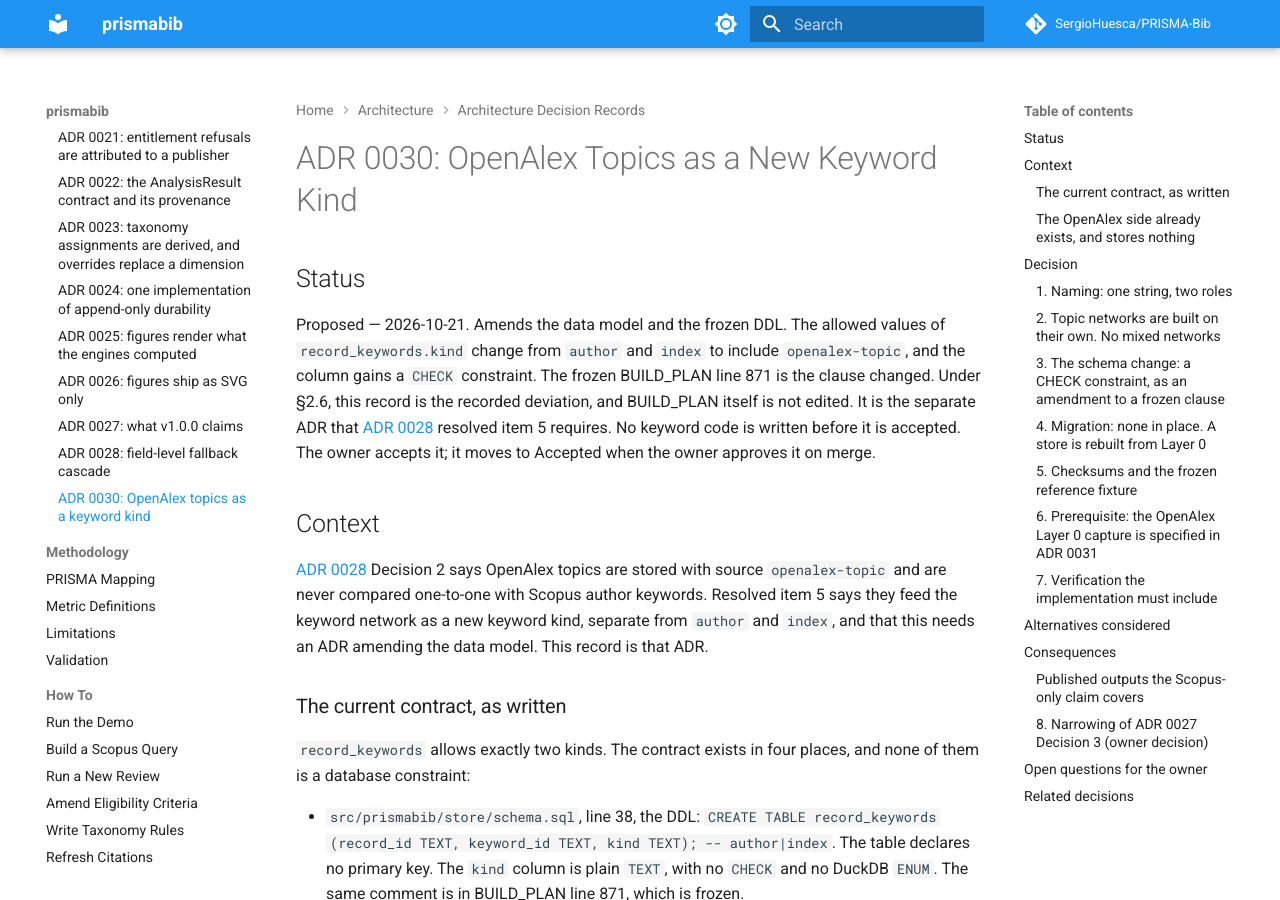
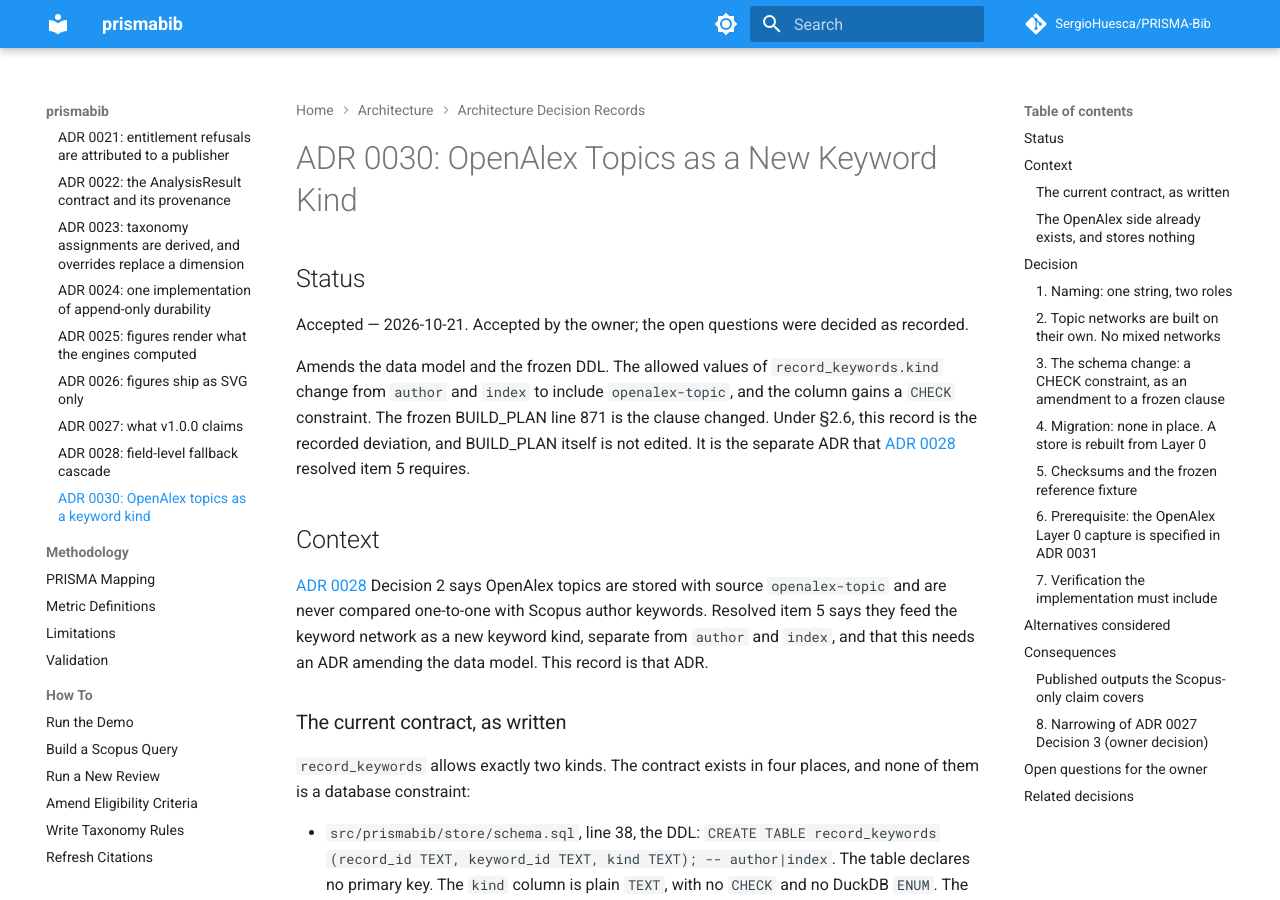
Before and after one commit to SergioHuesca/PRISMA-Bib, an MkDocs documentation site: the page built from docs/architecture/adr/0030-openalex-topics-as-a-keyword-kind.md, in a window 1280 px wide and 900 px high. Built offline with MkDocs 1.6.1 and Material for MkDocs 9.7.7, drawn with Linux system fonts in a browser that asks for light colours; comment, search, counter and statistics services are not loaded; some of the changed text lies outside the part shown.

Commit message:
docs(adr): ADR 0030 accepted by the owner; correct checksum citation
Status moves to Accepted. The open questions were decided as recorded.
The checksum citation now covers store/checksums.py lines 105 to 134.

Co-Authored-By: Claude Haiku 5.5 <noreply@anthropic.com>
Claude-Session: https://claude.ai/code/session_01QjNadz7h2UAZ2C2xhuaY8z

```diff
--- a/docs/architecture/adr/0030-openalex-topics-as-a-keyword-kind.md
+++ b/docs/architecture/adr/0030-openalex-topics-as-a-keyword-kind.md
@@ -2,13 +2,13 @@
 
 ## Status
 
-Proposed — 2026-10-21. Amends the data model and the frozen DDL. The allowed values of
-`record_keywords.kind` change from `author` and `index` to include `openalex-topic`, and the
-column gains a `CHECK` constraint. The frozen BUILD_PLAN line 871 is the clause changed. Under §2.6,
-this record is the recorded deviation, and BUILD_PLAN itself is not edited. It is the separate ADR
-that [ADR 0028](0028-field-level-fallback-cascade.md) resolved item 5 requires. No keyword code is
-written before it is accepted. The owner accepts it; it moves to Accepted when the owner approves
-it on merge.
+Accepted — 2026-10-21. Accepted by the owner; the open questions were decided as recorded.
+
+Amends the data model and the frozen DDL. The allowed values of `record_keywords.kind` change from
+`author` and `index` to include `openalex-topic`, and the column gains a `CHECK` constraint. The
+frozen BUILD_PLAN line 871 is the clause changed. Under §2.6, this record is the recorded deviation,
+and BUILD_PLAN itself is not edited. It is the separate ADR that
+[ADR 0028](0028-field-level-fallback-cascade.md) resolved item 5 requires.
 
 ## Context
 
```
Also changed, not shown: other parts of docs/architecture/adr/0030-openalex-topics-as-a-keyword-kind.md (+1 -1 lines).
